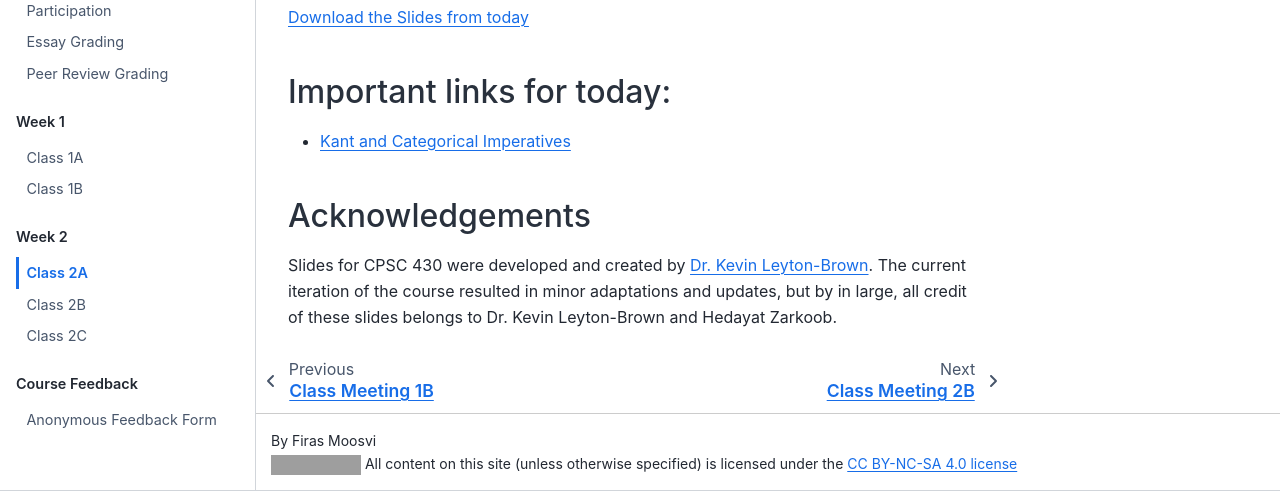
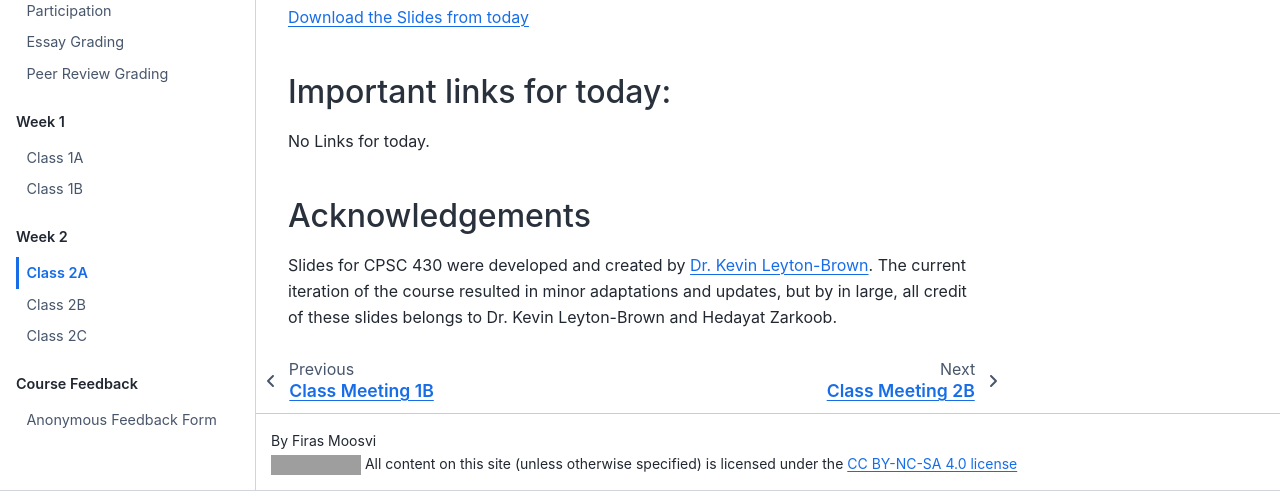
Before and after one commit to UBC-CS/cpsc430, a Jupyter Book: the page built from notes/week02/class2A.md, in a window 1280 px wide and 900 px high, scrolled down 508 px, cut to the strip 409-900 px from the top of the window. Built offline with Jupyter Book 1.0.4 settings and Sphinx 7.4.7 and the Sphinx Book theme 1.1.4, drawn with Linux system fonts in a browser that asks for light colours; grey boxes are pictures that could not be loaded.

Commit message:
remove a link

```diff
--- a/notes/week02/class2A.md
+++ b/notes/week02/class2A.md
@@ -14,7 +14,7 @@ We will leave the website open even after the course is over for a reasonable nu
 
 ## Important links for today:
 
-- [Kant and Categorical Imperatives](https://www.youtube.com/watch?v=8bIys6JoEDw)
+No Links for today.
 
 ## Acknowledgements
 
```
